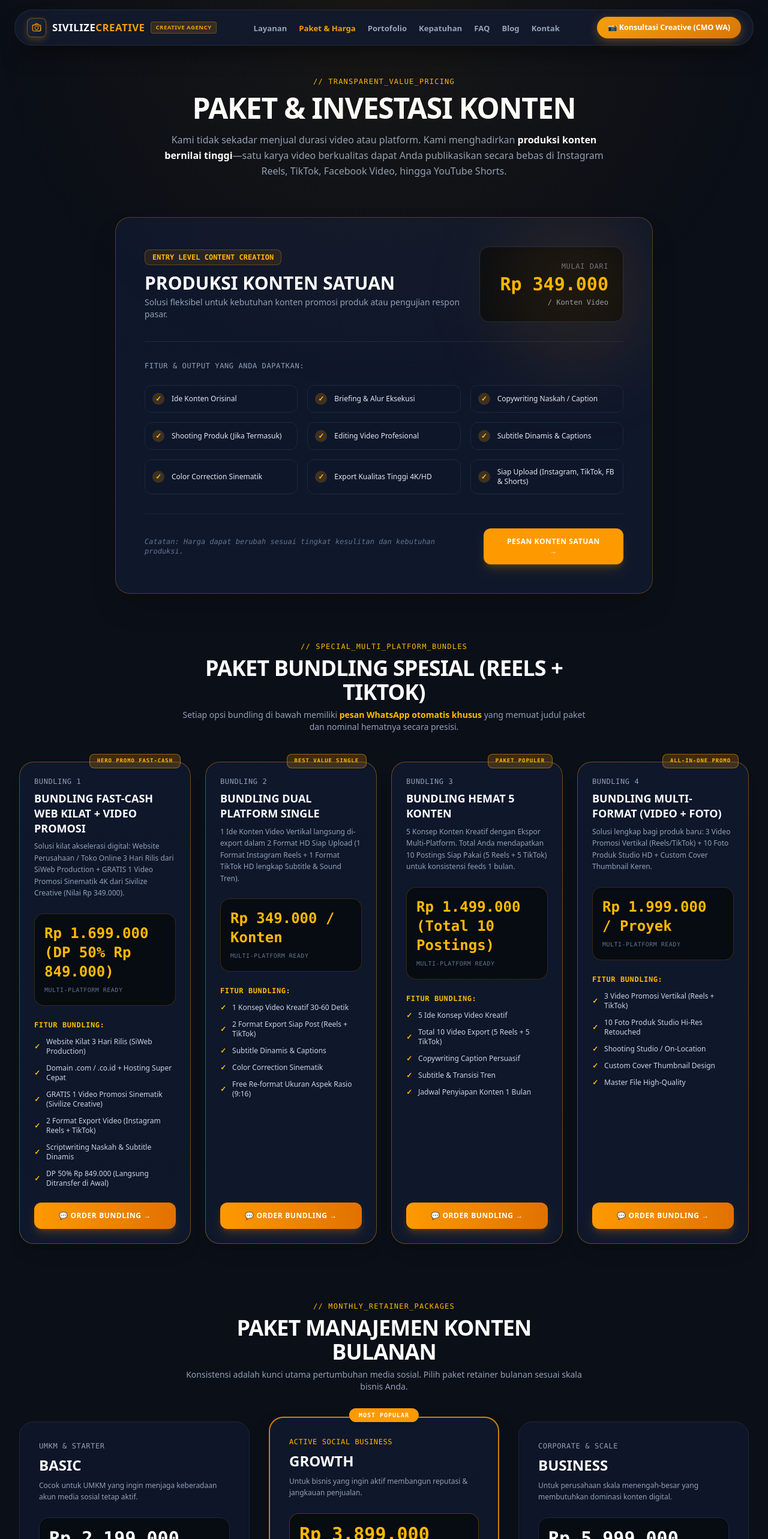
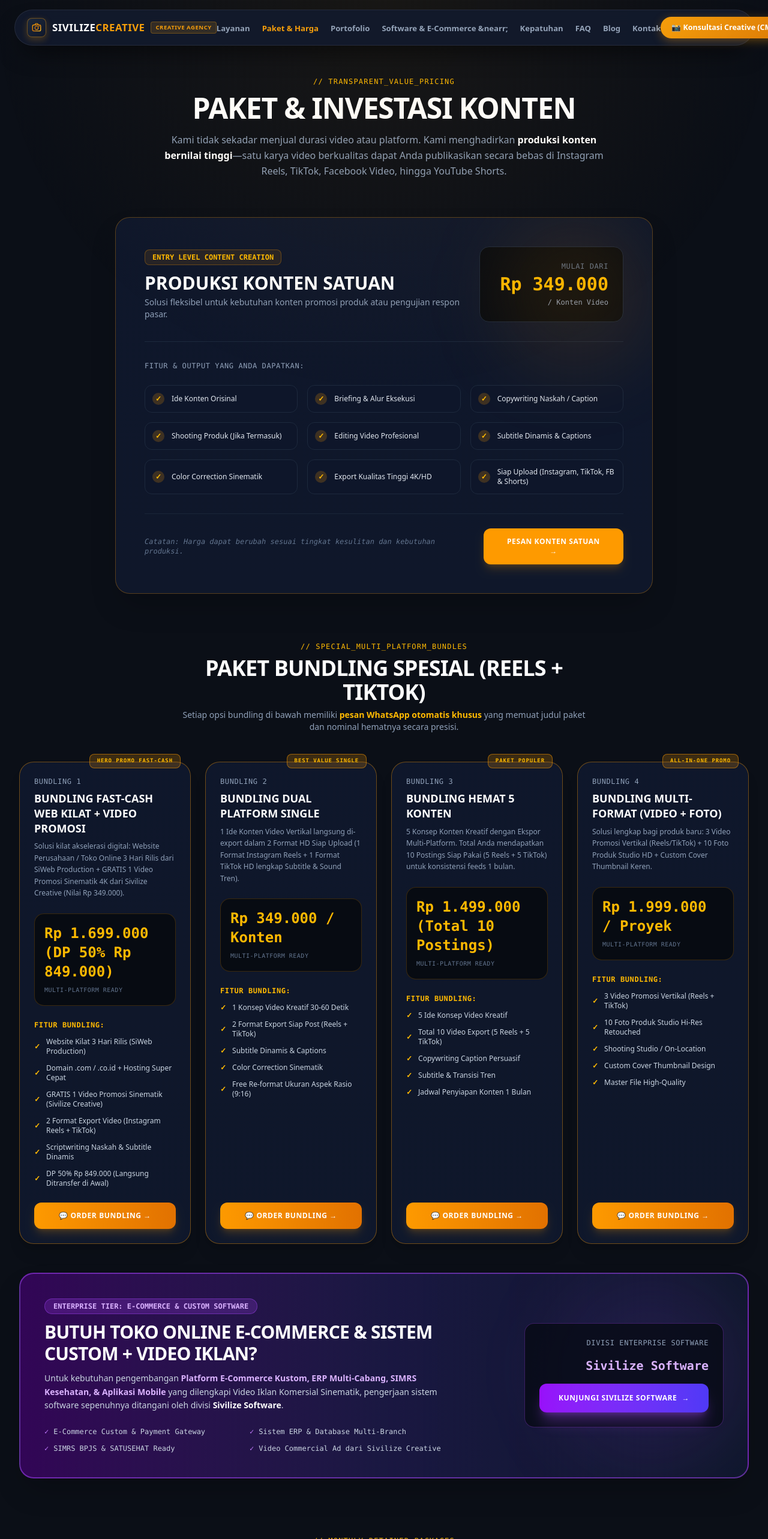
Before and after one commit to muhamadadrian210-debug/sivilize-creative, a Next.js app: page /harga in a window 1280 px wide. Shown: the top 2566 px of the page at 60% size. Built offline with nearby package versions, Linux system fonts and the light colour scheme.

Commit message:
feat: add Software & E-Commerce Navbar link and Enterprise E-Commerce Redirection Banner to Sivilize Software

```diff
--- a/src/app/harga/page.tsx
+++ b/src/app/harga/page.tsx
@@ -255,6 +255,54 @@ export default function HargaPage() {
                   </a>
                 </div>
               ))}
+            </div>
+
+            {/* JENJANG TINGKAT 2: E-COMMERCE & SOFTWARE CUSTOM REDIRECTION TO SIVILIZE SOFTWARE */}
+            <div className="mt-12 p-8 sm:p-10 rounded-3xl bg-gradient-to-r from-purple-950/80 via-indigo-950/80 to-slate-900 border-2 border-purple-500/50 shadow-2xl relative overflow-hidden">
+              <div className="absolute top-0 right-0 w-80 h-80 bg-purple-500/10 rounded-full blur-3xl pointer-events-none" />
+              <div className="relative z-10 flex flex-col lg:flex-row items-start lg:items-center justify-between gap-8">
+                <div className="max-w-2xl">
+                  <span className="inline-block px-3.5 py-1 bg-purple-500/20 border border-purple-500/40 text-purple-300 font-mono text-xs font-bold rounded-full mb-3">
+                    ENTERPRISE TIER: E-COMMERCE &amp; CUSTOM SOFTWARE
+                  </span>
+                  <h3 className="text-2xl sm:text-3xl font-black text-white uppercase tracking-tight">
+                    Butuh Toko Online E-Commerce &amp; Sistem Custom + Video Iklan?
+                  </h3>
+                  <p className="text-slate-300 text-xs sm:text-sm mt-3 leading-relaxed">
+                    Untuk kebutuhan pengembangan <strong className="text-purple-300 font-bold">Platform E-Commerce Kustom, ERP Multi-Cabang, SIMRS Kesehatan, &amp; Aplikasi Mobile</strong> yang dilengkapi Video Iklan Komersial Sinematik, pengerjaan sistem software sepenuhnya ditangani oleh divisi <strong className="text-white font-bold">Sivilize Software</strong>.
+                  </p>
+                  <div className="grid grid-cols-1 sm:grid-cols-2 gap-3 mt-6 text-xs font-mono text-slate-300">
+                    <div className="flex items-center gap-2">
+                      <span className="text-purple-400 font-bold">✓</span> E-Commerce Custom &amp; Payment Gateway
+                    </div>
+                    <div className="flex items-center gap-2">
+                      <span className="text-purple-400 font-bold">✓</span> Sistem ERP &amp; Database Multi-Branch
+                    </div>
+                    <div className="flex items-center gap-2">
+                      <span className="text-purple-400 font-bold">✓</span> SIMRS BPJS &amp; SATUSEHAT Ready
+                    </div>
+                    <div className="flex items-center gap-2">
+                      <span className="text-purple-400 font-bold">✓</span> Video Commercial Ad dari Sivilize Creative
+                    </div>
+                  </div>
+                </div>
+
+                <div className="w-full lg:w-auto flex flex-col items-center lg:items-end gap-4 bg-[#070b14]/80 p-6 rounded-2xl border border-purple-500/30">
+                  <span className="text-slate-400 text-xs font-mono uppercase tracking-wider">Divisi Enterprise Software</span>
+                  <div className="text-xl font-extrabold text-purple-300 font-mono text-center lg:text-right">
+                    Sivilize Software
+                  </div>
+                  <a
+                    href="https://software.sivilizecorp.com"
+                    target="_blank"
+                    rel="noopener noreferrer"
+                    className="w-full text-center px-8 py-4 rounded-xl bg-gradient-to-r from-purple-600 to-indigo-600 hover:from-purple-500 hover:to-indigo-500 text-white font-extrabold text-xs uppercase tracking-wider transition-all shadow-xl shadow-purple-500/30 flex items-center justify-center gap-2"
+                  >
+                    <span>Kunjungi Sivilize Software</span>
+                    <span>&rarr;</span>
+                  </a>
+                </div>
+              </div>
             </div>
           </div>
 
--- a/src/components/layout/Navbar.tsx
+++ b/src/components/layout/Navbar.tsx
@@ -21,6 +21,7 @@ export function Navbar() {
     { label: "Layanan", href: "/layanan" },
     { label: "Paket & Harga", href: "/harga" },
     { label: "Portofolio", href: "/portofolio" },
+    { label: "Software & E-Commerce", href: "https://software.sivilizecorp.com", isExternal: true },
     { label: "Kepatuhan", href: "/kepatuhan" },
     { label: "FAQ", href: "/faq" },
     { label: "Blog", href: "/blog" },
@@ -207,12 +208,23 @@ export function Navbar() {
           <ul className="nav-links">
             {navItems.map((item) => (
               <li key={item.href}>
+                {item.isExternal ? (
+                  <a
+                    href={item.href}
+                    target="_blank"
+                    rel="noopener noreferrer"
+                    className="nav-link-a text-purple-400 font-bold"
+                  >
+                    {item.label} &nearr;
+                  </a>
+                ) : (
                   <Link
                     href={item.href}
                     className={`nav-link-a ${pathname === item.href ? "active" : ""}`}
                   >
                     {item.label}
                   </Link>
+                )}
               </li>
             ))}
           </ul>
```
Lines whose indentation alone changed are shown as unchanged.
